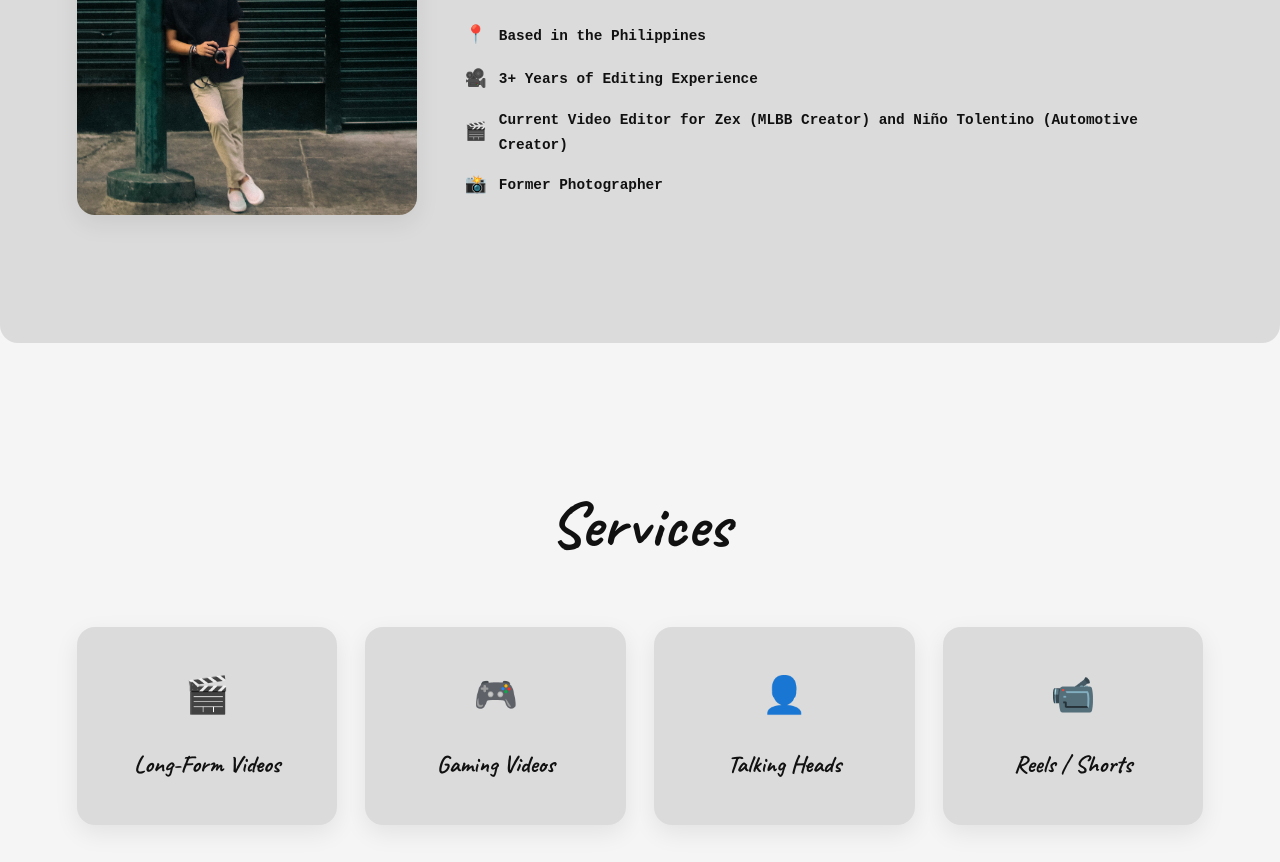
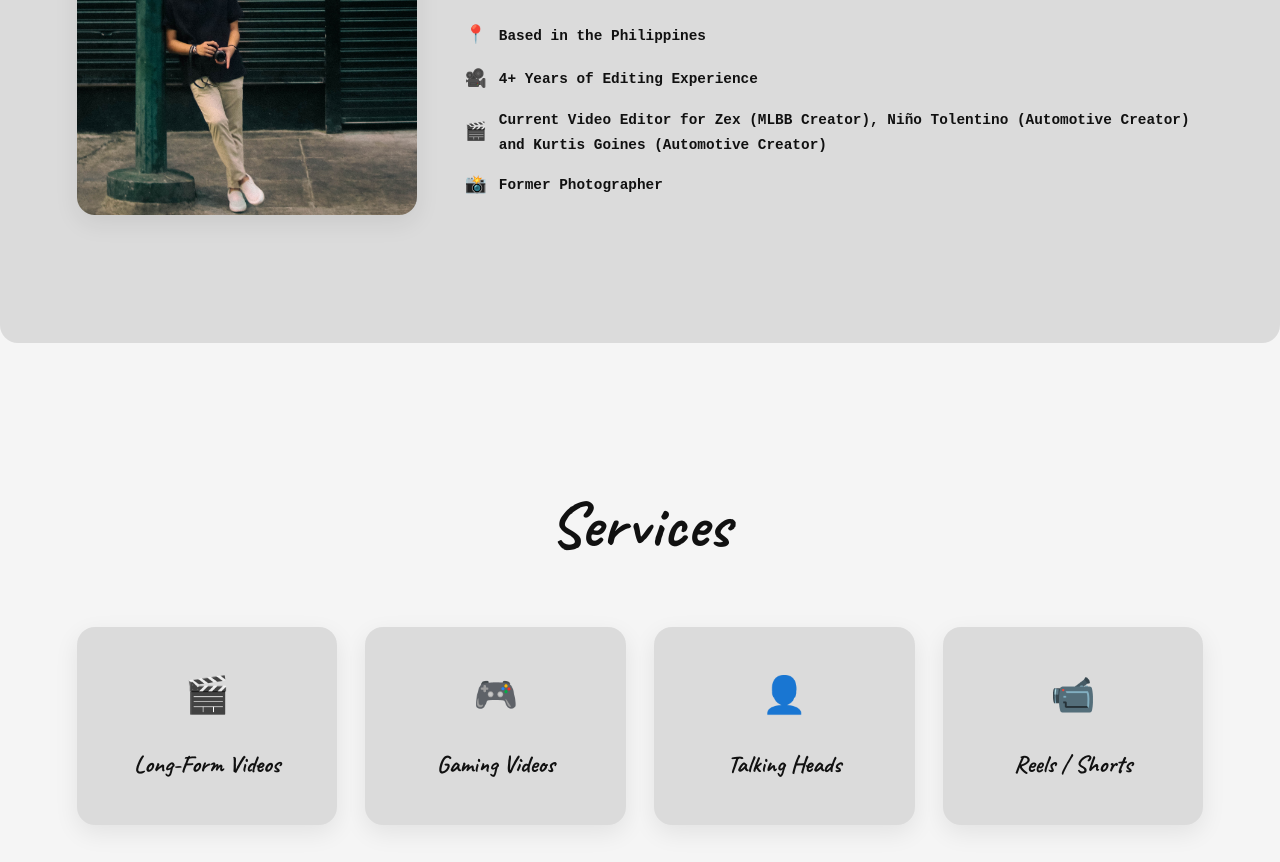
Before and after one commit to kurtkreoz/kurt-lacuna-portfolio, a plain HTML site: page index.html in a window 1280 px wide. Shown: the part 4675-5537 px from the top of the page. Drawn offline with Linux system fonts and the light colour scheme.

Commit message:
Update index.html

```diff
--- a/index.html
+++ b/index.html
@@ -372,11 +372,11 @@
                     </li>
                     <li class="about-highlight-item">
                         <span class="highlight-icon" aria-hidden="true">&#127909;</span>
-                        3+ Years of Editing Experience
+                        4+ Years of Editing Experience
                     </li>
                     <li class="about-highlight-item">
                         <span class="highlight-icon" aria-hidden="true">&#127916;</span>
-                        Current Video Editor for Zex (MLBB Creator) and Niño Tolentino (Automotive Creator)
+                        Current Video Editor for Zex (MLBB Creator), Niño Tolentino (Automotive Creator) and Kurtis Goines (Automotive Creator)
                     </li>
                     <li class="about-highlight-item">
                         <span class="highlight-icon" aria-hidden="true">&#128248;</span>
```
